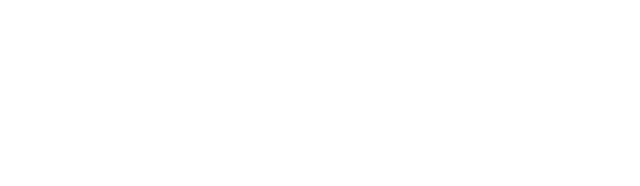
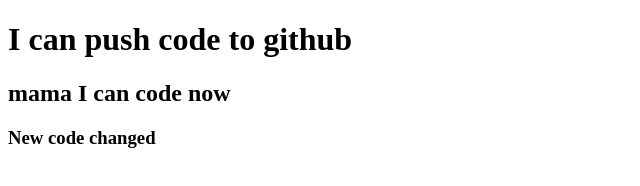
Before and after one commit to RaheelArfeen/my-second-repo, a plain HTML site: page index.html in a window 1280 px wide. Shown: the whole page, without its empty margins (0-640 px from the left). Drawn offline with Linux system fonts and the light colour scheme.

Commit message:
added header"

```diff
--- a/index.html
+++ b/index.html
@@ -6,6 +6,8 @@
     <title>My second Github repo</title>
 </head>
 <body>
-
+    <h1>I can push code to github</h1>
+    <h2>mama I can code now</h2>
+    <h3>New code changed</h3>
 </body>
 </html>
```
